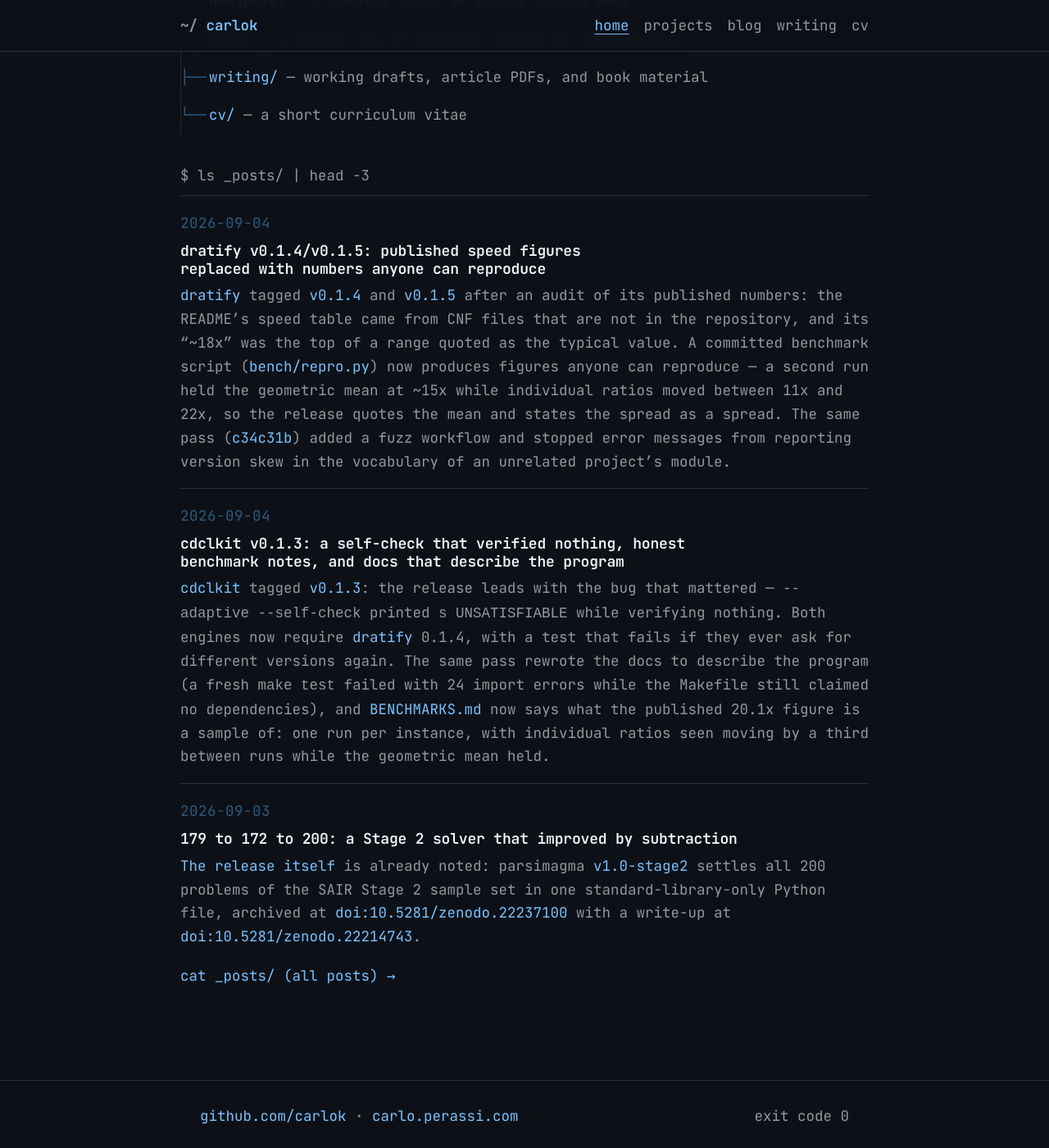
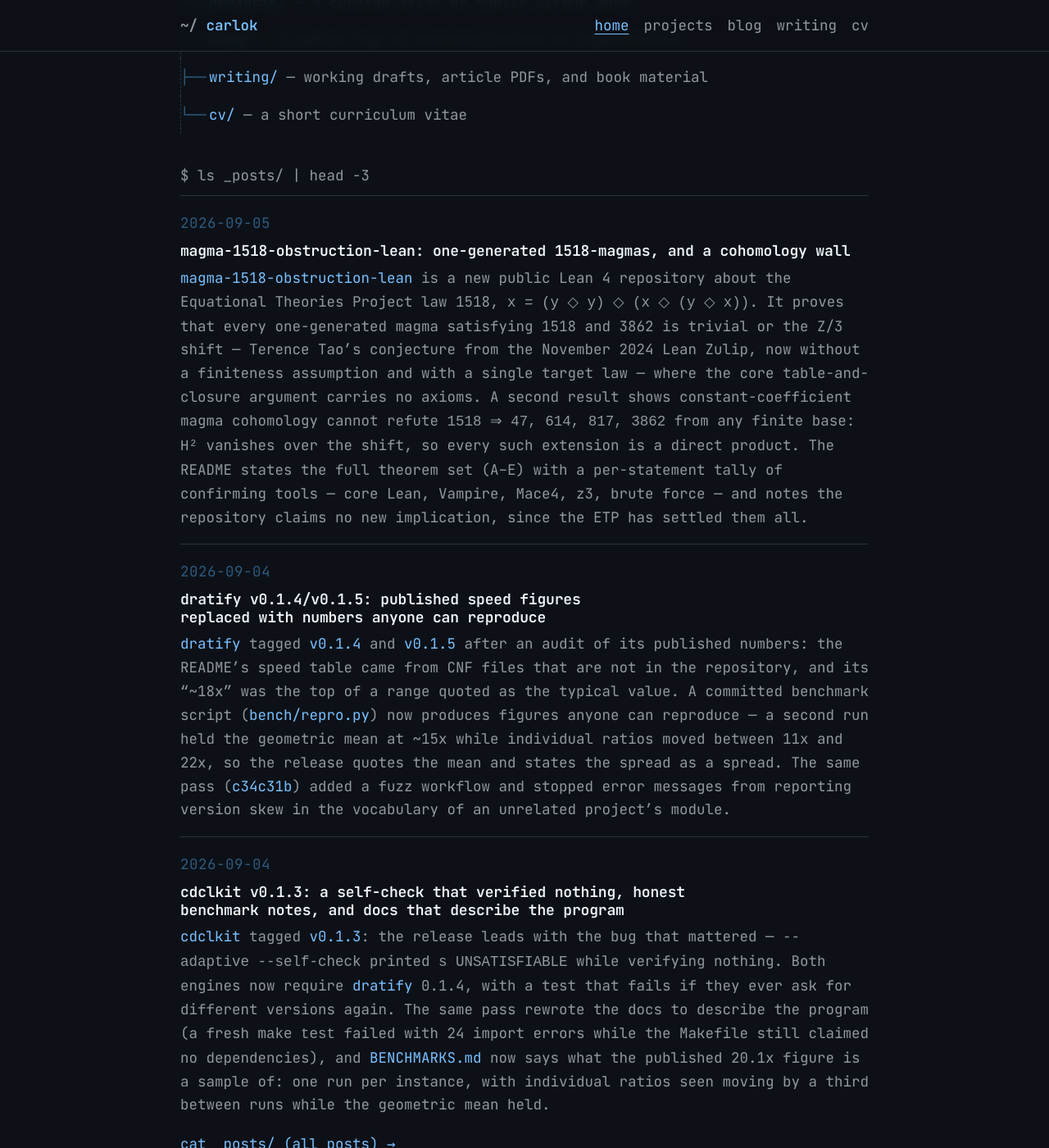
Before and after one commit to carlok/carlok.github.io, a Jekyll site: the page built from index.md, in a window 1280 px wide and 1400 px high, scrolled down 717 px. Shown: the whole window at 82% size. Built offline with Jekyll 4.4.1, drawn with Linux system fonts in a browser that asks for light colours.

Commit message:
Post: magma-1518-obstruction-lean (Tao's shift conjecture, cohomology wall); projects page

```diff
--- /dev/null
+++ b/_posts/2026-09-05-magma-1518-obstruction-lean.md
@@ -0,0 +1,18 @@
+---
+title: "magma-1518-obstruction-lean: one-generated 1518-magmas, and a cohomology wall"
+date: 2026-09-05
+tags: [lean4, math, research]
+---
+
+[magma-1518-obstruction-lean](https://github.com/carlok/magma-1518-obstruction-lean)
+is a new public Lean 4 repository about the Equational Theories Project law
+1518, `x = (y ◇ y) ◇ (x ◇ (y ◇ x))`. It proves that every one-generated magma
+satisfying 1518 and 3862 is trivial or the Z/3 shift — Terence Tao's
+conjecture from the November 2024 Lean Zulip, now without a finiteness
+assumption and with a single target law — where the core table-and-closure
+argument carries no axioms. A second result shows constant-coefficient magma
+cohomology cannot refute `1518 ⇒ 47, 614, 817, 3862` from any finite base:
+`H²` vanishes over the shift, so every such extension is a direct product. The
+README states the full theorem set (A–E) with a per-statement tally of
+confirming tools — core Lean, Vampire, Mace4, z3, brute force — and notes the
+repository claims no new implication, since the ETP has settled them all.
--- a/projects.md
+++ b/projects.md
@@ -30,6 +30,7 @@ permalink: /projects/
 
 ## Math, computation, and formal experiments
 
+- [magma-1518-obstruction-lean](https://github.com/carlok/magma-1518-obstruction-lean) — Lean 4 on ETP law 1518: one-generated (1518+3862)-magmas are trivial or the Z/3 shift, and constant-coefficient magma cohomology cannot refute 1518 ⇒ 47/614/817/3862.
 - [dratify](https://github.com/carlok/dratify) — in-process DRAT/DRUP unsatisfiability proof checker for Python and Rust: zero dependencies, with an optional Rust accelerator.
 - [cdclkit](https://github.com/carlok/cdclkit) — readable, self-checking CDCL SAT solver, preprocessor, and encoding library: every answer comes with a certificate (models re-checked, UNSAT backed by a DRAT proof an independent checker replays).
 - [parsimagma](https://github.com/carlok/parsimagma) — magma signature and coverage engine over the Equational Theories Project law set.
```
